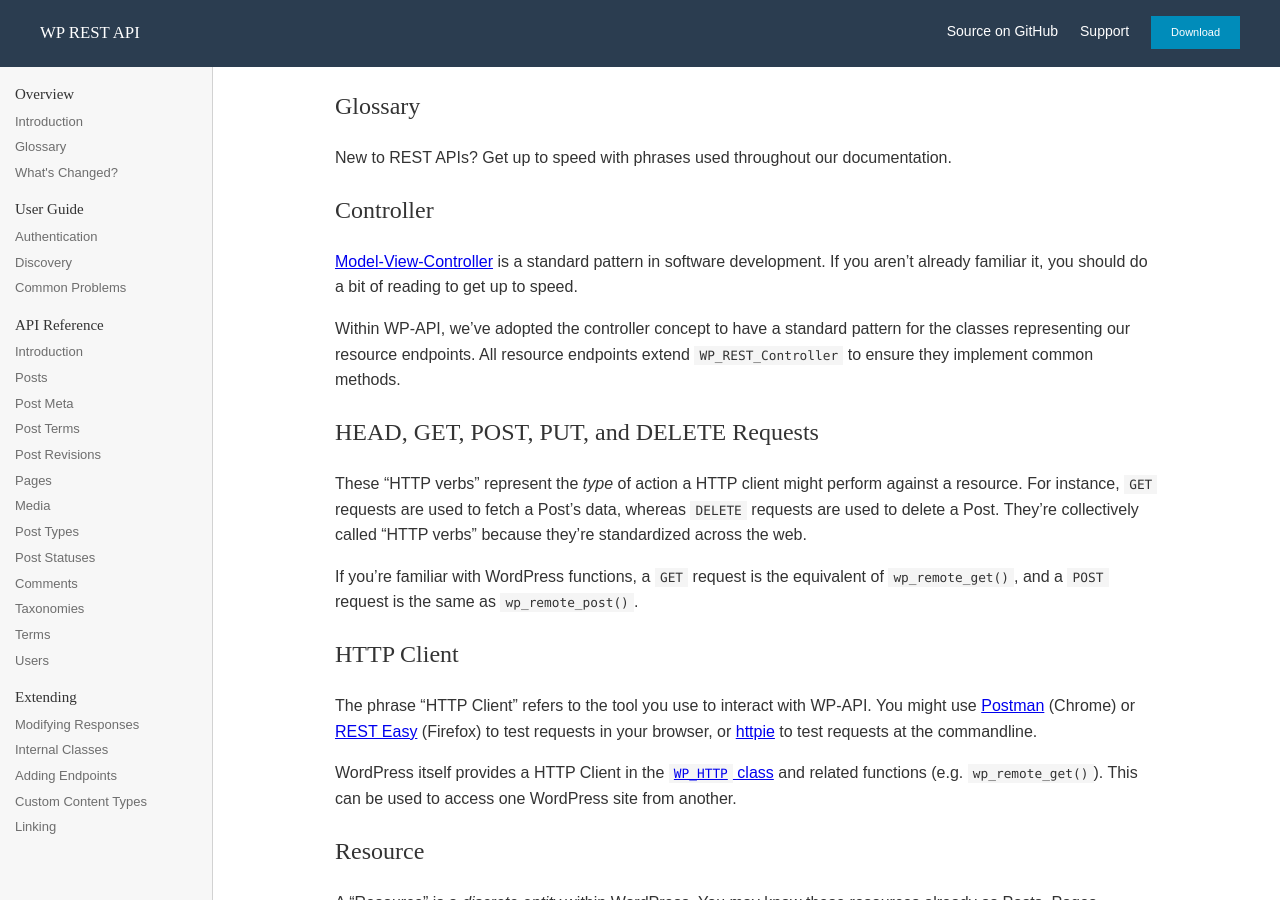
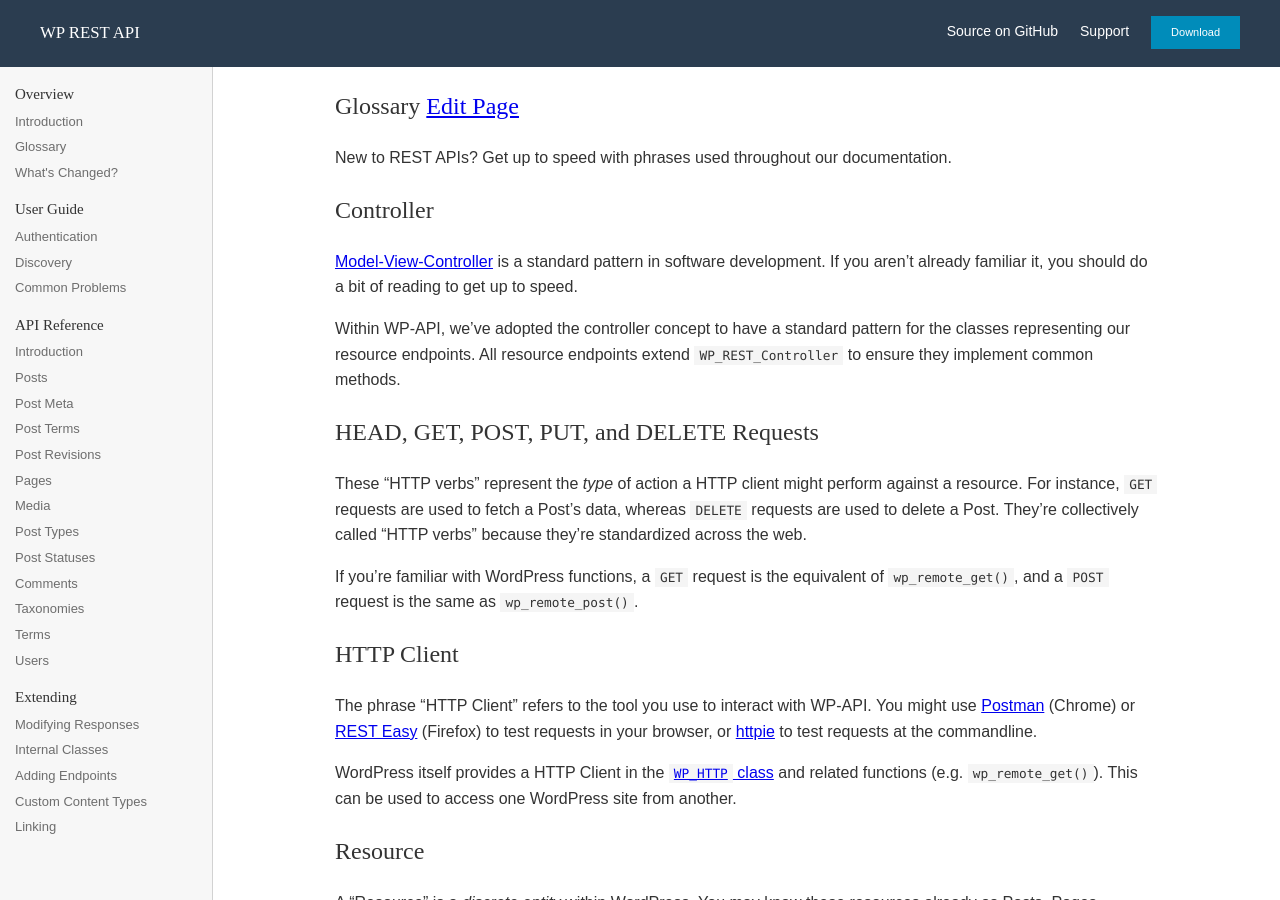
Before and after one commit to WP-API/docs-v2, a Jekyll site: the page built from glossary.md, in a window 1280 px wide and 900 px high. Built offline with Jekyll 4.4.1, drawn with Linux system fonts in a browser that asks for light colours; Markdown is read by kramdown in place of the engine named in the settings.

Commit message:
Make it easier to edit pages on the website

```diff
--- a/_layouts/default.html
+++ b/_layouts/default.html
@@ -25,7 +25,7 @@
 				<div class="background"><div class="primary"></div><div class="secondary"></div></div>
 			{% else %}
 				{% if page.include_title %}
-					<h1>{{ page.title }}</h1>
+					<h1>{{ page.title }} <a href="https://github.com/WP-API/docs-v2/edit/gh-pages/{{page.path}}">Edit Page</a></h1>
 				{% endif %}
 			{% endif %}
 
```
